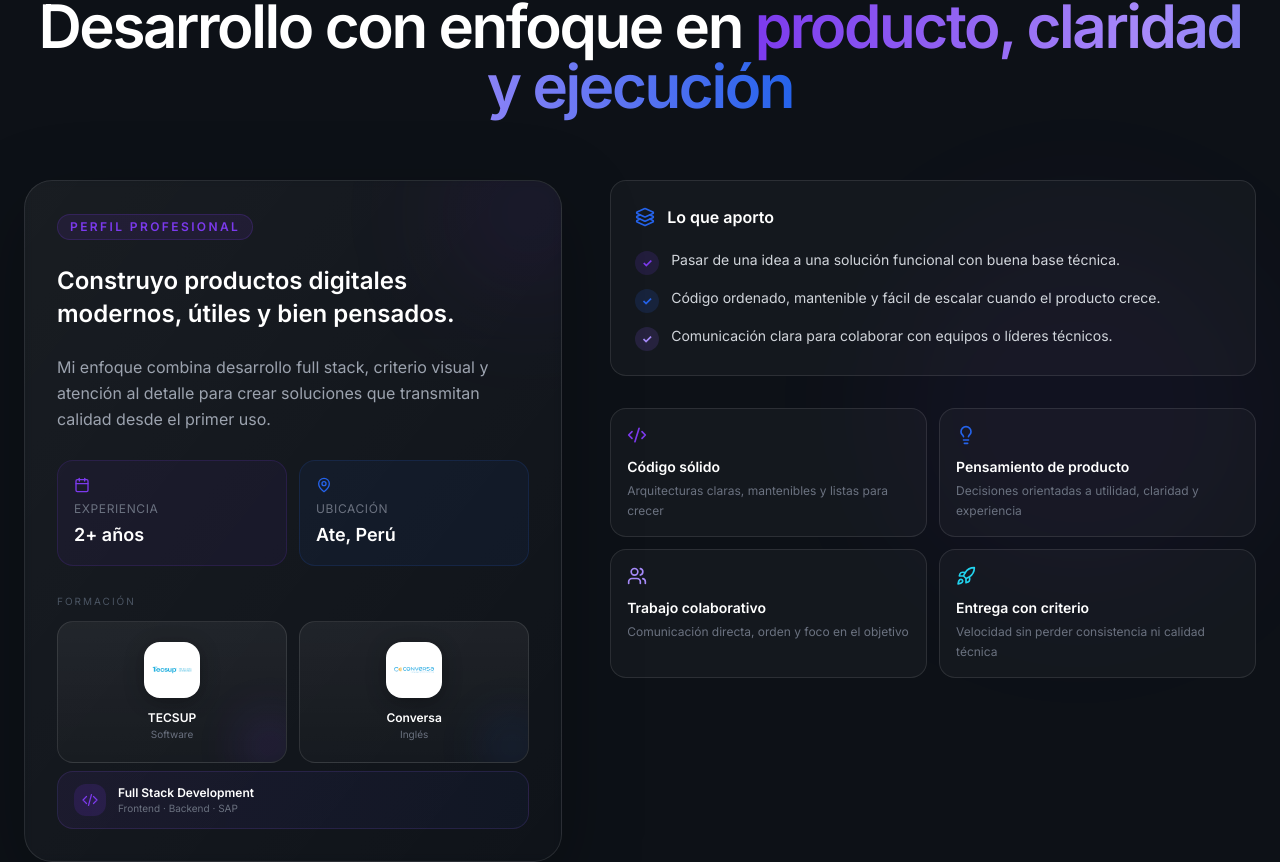
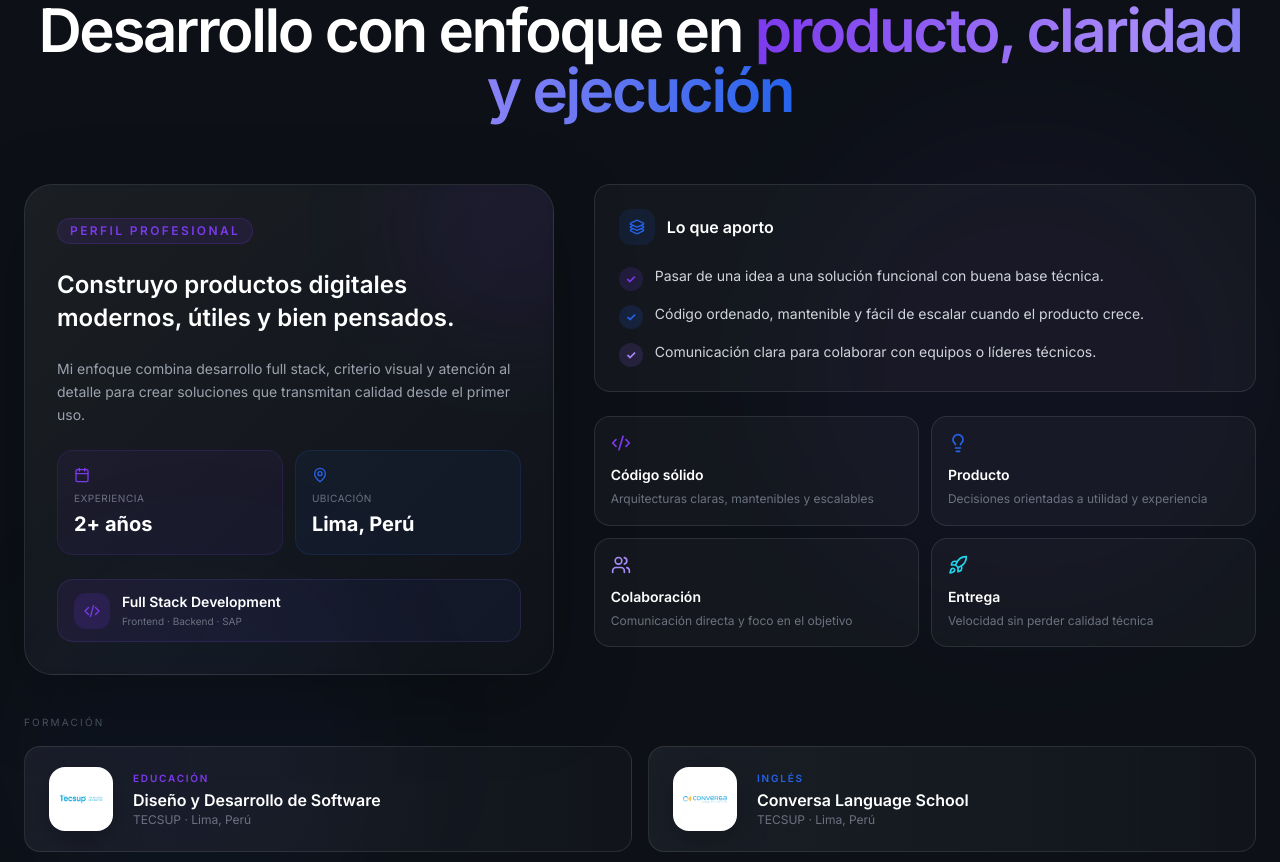
Before and after one commit to rafaelchuco/rafael-chuco-portfolio, a Next.js app: page / in a window 1280 px wide. Shown: the part 962-1824 px from the top of the page. Built offline with nearby package versions, Linux system fonts and the light colour scheme.

Commit message:
feat: enhance About component with updated education section, improved styling, and new animations

```diff
--- a/components/About.tsx
+++ b/components/About.tsx
@@ -1,7 +1,7 @@
 'use client';
 
 import { motion, useInView, animate } from 'framer-motion';
-import { Code2, Lightbulb, Users, Rocket, Calendar, MapPin, Layers3 } from 'lucide-react';
+import { Code2, Lightbulb, Users, Rocket, Calendar, MapPin, Layers3, Sparkles, ExternalLink } from 'lucide-react';
 import Image from 'next/image';
 import { useEffect, useRef } from 'react';
 
@@ -23,10 +23,10 @@ function Counter({ target, suffix = '' }: { target: number; suffix?: string }) {
 }
 
 const features = [
-  { icon: Code2, title: 'Código sólido', description: 'Arquitecturas claras, mantenibles y listas para crecer', iconColor: 'text-primary-purple' },
-  { icon: Lightbulb, title: 'Pensamiento de producto', description: 'Decisiones orientadas a utilidad, claridad y experiencia', iconColor: 'text-primary-blue' },
-  { icon: Users, title: 'Trabajo colaborativo', description: 'Comunicación directa, orden y foco en el objetivo', iconColor: 'text-violet-400' },
-  { icon: Rocket, title: 'Entrega con criterio', description: 'Velocidad sin perder consistencia ni calidad técnica', iconColor: 'text-cyan-400' },
+  { icon: Code2, title: 'Código sólido', description: 'Arquitecturas claras, mantenibles y escalables', iconColor: 'text-primary-purple', glow: 'bg-primary-purple' },
+  { icon: Lightbulb, title: 'Producto', description: 'Decisiones orientadas a utilidad y experiencia', iconColor: 'text-primary-blue', glow: 'bg-primary-blue' },
+  { icon: Users, title: 'Colaboración', description: 'Comunicación directa y foco en el objetivo', iconColor: 'text-violet-400', glow: 'bg-violet-500' },
+  { icon: Rocket, title: 'Entrega', description: 'Velocidad sin perder calidad técnica', iconColor: 'text-cyan-400', glow: 'bg-cyan-500' },
 ];
 
 const containerVariants = {
@@ -41,10 +41,12 @@ const itemVariants = {
 export default function About() {
   return (
     <section id="sobre-mi" className="py-24 px-6 relative overflow-hidden">
-      <div className="absolute top-1/3 right-0 w-[400px] h-[400px] bg-primary-purple/[0.04] rounded-full blur-3xl pointer-events-none" />
+      <div className="absolute top-1/4 right-0 w-[500px] h-[500px] bg-primary-purple/[0.04] rounded-full blur-3xl pointer-events-none" />
+      <div className="absolute bottom-0 left-0 w-[400px] h-[400px] bg-primary-blue/[0.03] rounded-full blur-3xl pointer-events-none" />
 
       <div className="max-w-7xl mx-auto relative">
-        {/* Header */}
+
+        {/* ── Header ── */}
         <motion.div
           initial={{ opacity: 0, y: 30 }}
           whileInView={{ opacity: 1, y: 0 }}
@@ -52,9 +54,16 @@ export default function About() {
           transition={{ duration: 0.6 }}
           className="text-center mb-16"
         >
-          <span className="inline-block rounded-full border border-primary-purple/20 bg-primary-purple/10 px-4 py-1.5 text-xs font-semibold uppercase tracking-[0.24em] text-primary-purple mb-6">
+          <motion.span
+            initial={{ opacity: 0, scale: 0.9 }}
+            whileInView={{ opacity: 1, scale: 1 }}
+            viewport={{ once: true }}
+            transition={{ duration: 0.5 }}
+            className="inline-flex items-center gap-2 rounded-full border border-primary-purple/25 bg-gradient-to-r from-primary-purple/15 to-primary-blue/10 px-5 py-2 text-xs font-semibold uppercase tracking-[0.22em] text-primary-purple mb-6 shadow-[0_0_20px_rgba(124,58,237,0.1)]"
+          >
+            <Sparkles className="h-3.5 w-3.5" />
             Sobre mí
-          </span>
+          </motion.span>
           <h2 className="mt-2 text-4xl font-semibold tracking-[-0.04em] text-white lg:text-6xl leading-tight">
             Desarrollo con enfoque en{' '}
             <span className="bg-gradient-to-r from-primary-purple via-violet-400 to-primary-blue bg-clip-text text-transparent">
@@ -63,19 +72,21 @@ export default function About() {
           </h2>
         </motion.div>
 
-        <div className="grid items-start gap-12 lg:grid-cols-[1fr_1.2fr]">
+        {/* ── Main grid ── */}
+        <div className="grid items-start gap-10 lg:grid-cols-[1fr_1.25fr]">
+
           {/* Left panel */}
           <motion.div
             initial={{ opacity: 0, x: -40 }}
             whileInView={{ opacity: 1, x: 0 }}
             viewport={{ once: true, margin: '-60px' }}
             transition={{ duration: 0.7, ease: 'easeOut' }}
-            className="relative rounded-[28px] border border-white/10 bg-gradient-to-br from-white/[0.05] to-white/[0.01] p-8 shadow-[0_24px_80px_rgba(0,0,0,0.25)] backdrop-blur-sm overflow-hidden"
+            className="relative rounded-[28px] border border-white/10 bg-gradient-to-br from-white/[0.06] to-white/[0.01] p-8 shadow-[0_24px_80px_rgba(0,0,0,0.25)] backdrop-blur-sm overflow-hidden"
           >
             <motion.div
-              animate={{ opacity: [0.3, 0.6, 0.3] }}
-              transition={{ duration: 4, repeat: Infinity, ease: 'easeInOut' }}
-              className="absolute -top-12 -right-12 w-40 h-40 bg-primary-purple/20 rounded-full blur-3xl pointer-events-none"
+              animate={{ opacity: [0.25, 0.55, 0.25] }}
+              transition={{ duration: 5, repeat: Infinity, ease: 'easeInOut' }}
+              className="absolute -top-16 -right-16 w-52 h-52 bg-primary-purple/20 rounded-full blur-3xl pointer-events-none"
             />
 
             <div className="relative space-y-6">
@@ -85,96 +96,36 @@ export default function About() {
               <h3 className="text-2xl font-semibold leading-snug text-white">
                 Construyo productos digitales modernos, útiles y bien pensados.
               </h3>
-              <p className="text-base leading-relaxed text-gray-400">
+              <p className="text-sm leading-relaxed text-gray-400">
                 Mi enfoque combina desarrollo full stack, criterio visual y atención al detalle para crear soluciones que transmitan calidad desde el primer uso.
               </p>
 
-              <div className="grid grid-cols-2 gap-3 pt-1">
+              {/* Stats */}
+              <div className="grid grid-cols-2 gap-3">
                 <motion.div
                   initial={{ opacity: 0, y: 12 }}
                   whileInView={{ opacity: 1, y: 0 }}
                   viewport={{ once: true }}
                   transition={{ delay: 0.2, duration: 0.4 }}
+                  whileHover={{ y: -2 }}
                   className="rounded-2xl border border-primary-purple/15 bg-primary-purple/[0.06] p-4"
                 >
                   <Calendar className="h-4 w-4 text-primary-purple mb-2" />
-                  <p className="text-xs uppercase tracking-wider text-gray-500">Experiencia</p>
-                  <p className="mt-1 text-lg font-semibold text-white"><Counter target={2} suffix="+ años" /></p>
+                  <p className="text-[10px] uppercase tracking-wider text-gray-500">Experiencia</p>
+                  <p className="mt-1 text-xl font-bold text-white"><Counter target={2} suffix="+ años" /></p>
                 </motion.div>
                 <motion.div
                   initial={{ opacity: 0, y: 12 }}
                   whileInView={{ opacity: 1, y: 0 }}
                   viewport={{ once: true }}
                   transition={{ delay: 0.3, duration: 0.4 }}
+                  whileHover={{ y: -2 }}
                   className="rounded-2xl border border-primary-blue/15 bg-primary-blue/[0.06] p-4"
                 >
                   <MapPin className="h-4 w-4 text-primary-blue mb-2" />
-                  <p className="text-xs uppercase tracking-wider text-gray-500">Ubicación</p>
-                  <p className="mt-1 text-lg font-semibold text-white">Ate, Perú</p>
+                  <p className="text-[10px] uppercase tracking-wider text-gray-500">Ubicación</p>
+                  <p className="mt-1 text-xl font-bold text-white">Lima, Perú</p>
                 </motion.div>
-              </div>
-
-              {/* Education cards */}
-              <div className="space-y-2 pt-1">
-                <p className="text-[10px] uppercase tracking-[0.2em] text-gray-600 mb-3">Formación</p>
-                <div className="grid grid-cols-2 gap-3">
-                  {/* TECSUP */}
-                  <motion.a
-                    href="https://www.tecsup.edu.pe/"
-                    target="_blank"
-                    rel="noopener noreferrer"
-                    initial={{ opacity: 0, y: 16 }}
-                    whileInView={{ opacity: 1, y: 0 }}
-                    viewport={{ once: true }}
-                    transition={{ delay: 0.4, duration: 0.5 }}
-                    whileHover={{ y: -3 }}
-                    className="group relative flex flex-col items-center gap-3 rounded-2xl border border-white/10 bg-gradient-to-b from-white/[0.06] to-white/[0.02] p-5 text-center overflow-hidden transition-all duration-300 hover:border-primary-purple/30"
-                  >
-                    <motion.div
-                      className="absolute inset-0 bg-primary-purple/[0.05] opacity-0 group-hover:opacity-100 transition-opacity duration-300"
-                    />
-                    <div className="relative z-10 flex h-14 w-14 items-center justify-center rounded-2xl bg-white shadow-[0_4px_20px_rgba(0,0,0,0.3)] p-2">
-                      <Image src="/images/tecsup-logo.jpg" alt="TECSUP" width={48} height={48} className="object-contain rounded-xl" />
-                    </div>
-                    <div className="relative z-10">
-                      <p className="text-xs font-semibold text-white leading-tight">TECSUP</p>
-                      <p className="text-[10px] text-gray-500 mt-0.5">Software</p>
-                    </div>
-                    <motion.div
-                      animate={{ opacity: [0.4, 0.8, 0.4] }}
-                      transition={{ duration: 3, repeat: Infinity }}
-                      className="absolute -bottom-4 -right-4 w-16 h-16 bg-primary-purple/20 rounded-full blur-xl pointer-events-none"
-                    />
-                  </motion.a>
-
-                  {/* Conversa */}
-                  <motion.a
-                    href="https://conversa.tecsup.edu.pe/"
-                    target="_blank"
-                    rel="noopener noreferrer"
-                    initial={{ opacity: 0, y: 16 }}
-                    whileInView={{ opacity: 1, y: 0 }}
-                    viewport={{ once: true }}
-                    transition={{ delay: 0.5, duration: 0.5 }}
-                    whileHover={{ y: -3 }}
-                    className="group relative flex flex-col items-center gap-3 rounded-2xl border border-white/10 bg-gradient-to-b from-white/[0.06] to-white/[0.02] p-5 text-center overflow-hidden transition-all duration-300 hover:border-primary-blue/30"
-                  >
-                    <motion.div
-                      className="absolute inset-0 bg-primary-blue/[0.05] opacity-0 group-hover:opacity-100 transition-opacity duration-300"
-                    />
-                    <div className="relative z-10 flex h-14 w-14 items-center justify-center rounded-2xl bg-white shadow-[0_4px_20px_rgba(0,0,0,0.3)] p-2">
-                      <Image src="/images/conversa-logo.svg" alt="Conversa" width={48} height={48} className="object-contain" />
-                    </div>
-                    <div className="relative z-10">
-                      <p className="text-xs font-semibold text-white leading-tight">Conversa</p>
-                      <p className="text-[10px] text-gray-500 mt-0.5">Inglés</p>
-                    </div>
-                    <motion.div
-                      animate={{ opacity: [0.4, 0.8, 0.4] }}
-                      transition={{ duration: 3, repeat: Infinity, delay: 1.5 }}
-                      className="absolute -bottom-4 -right-4 w-16 h-16 bg-primary-blue/20 rounded-full blur-xl pointer-events-none"
-                    />
-                  </motion.a>
               </div>
 
               {/* Speciality chip */}
@@ -182,25 +133,24 @@ export default function About() {
                 initial={{ opacity: 0, y: 12 }}
                 whileInView={{ opacity: 1, y: 0 }}
                 viewport={{ once: true }}
-                  transition={{ delay: 0.6, duration: 0.4 }}
-                  className="flex items-center gap-3 rounded-2xl border border-violet-500/15 bg-gradient-to-r from-primary-purple/[0.08] to-primary-blue/[0.05] px-4 py-3"
+                transition={{ delay: 0.4, duration: 0.4 }}
+                className="flex items-center gap-3 rounded-2xl border border-violet-500/15 bg-gradient-to-r from-primary-purple/[0.09] to-primary-blue/[0.06] px-4 py-3"
               >
-                  <div className="flex h-8 w-8 shrink-0 items-center justify-center rounded-xl bg-primary-purple/15">
+                <div className="flex h-9 w-9 shrink-0 items-center justify-center rounded-xl bg-primary-purple/15">
                   <svg className="h-4 w-4 text-primary-purple" fill="none" viewBox="0 0 24 24" stroke="currentColor" strokeWidth={1.8}>
                     <path strokeLinecap="round" strokeLinejoin="round" d="M17.25 6.75 22.5 12l-5.25 5.25m-10.5 0L1.5 12l5.25-5.25m7.5-3-4.5 16.5" />
                   </svg>
                 </div>
                 <div>
-                    <p className="text-xs font-semibold text-white">Full Stack Development</p>
-                    <p className="text-[10px] text-gray-500">Frontend · Backend · SAP</p>
+                  <p className="text-sm font-semibold text-white">Full Stack Development</p>
+                  <p className="text-[10px] text-gray-500 mt-0.5">Frontend · Backend · SAP</p>
                 </div>
               </motion.div>
-              </div>
             </div>
           </motion.div>
 
           {/* Right content */}
-          <div className="space-y-8">
+          <div className="space-y-6">
             {/* Strengths */}
             <motion.div
               initial={{ opacity: 0, y: 20 }}
@@ -210,7 +160,9 @@ export default function About() {
               className="rounded-2xl border border-white/10 bg-white/[0.03] p-6"
             >
               <div className="flex items-center gap-3 mb-5">
-                <Layers3 className="h-5 w-5 text-primary-blue" />
+                <div className="flex h-9 w-9 items-center justify-center rounded-xl bg-primary-blue/10">
+                  <Layers3 className="h-4 w-4 text-primary-blue" />
+                </div>
                 <h3 className="text-base font-semibold text-white">Lo que aporto</h3>
               </div>
               <motion.div
@@ -256,8 +208,11 @@ export default function About() {
                     key={f.title}
                     variants={itemVariants}
                     whileHover={{ y: -3 }}
-                    className="rounded-2xl border border-white/10 bg-white/[0.03] p-4 transition-all duration-300 hover:border-white/20"
+                    className="group relative rounded-2xl border border-white/10 bg-white/[0.03] p-4 transition-all duration-300 hover:border-white/20 overflow-hidden"
                   >
+                    <motion.div
+                      className={`absolute -bottom-4 -right-4 w-16 h-16 ${f.glow}/10 rounded-full blur-xl opacity-0 group-hover:opacity-100 transition-opacity duration-300`}
+                    />
                     <Icon className={`h-5 w-5 ${f.iconColor} mb-3`} />
                     <h4 className="text-sm font-semibold text-white mb-1">{f.title}</h4>
                     <p className="text-xs leading-relaxed text-gray-500">{f.description}</p>
@@ -267,6 +222,71 @@ export default function About() {
             </motion.div>
           </div>
         </div>
+
+        {/* ── Education row ── */}
+        <motion.div
+          initial={{ opacity: 0, y: 30 }}
+          whileInView={{ opacity: 1, y: 0 }}
+          viewport={{ once: true, margin: '-40px' }}
+          transition={{ duration: 0.6, delay: 0.1 }}
+          className="mt-10"
+        >
+          <p className="text-[10px] uppercase tracking-[0.22em] text-gray-600 mb-4">Formación</p>
+          <div className="grid grid-cols-1 gap-4 sm:grid-cols-2">
+
+            {/* TECSUP */}
+            <motion.a
+              href="https://www.tecsup.edu.pe/"
+              target="_blank"
+              rel="noopener noreferrer"
+              whileHover={{ y: -3 }}
+              transition={{ type: 'spring', stiffness: 300 }}
+              className="group relative flex items-center gap-5 rounded-2xl border border-white/10 bg-gradient-to-r from-white/[0.05] to-white/[0.02] px-6 py-5 overflow-hidden transition-all duration-300 hover:border-primary-purple/30"
+            >
+              <motion.div
+                animate={{ opacity: [0.2, 0.5, 0.2] }}
+                transition={{ duration: 4, repeat: Infinity }}
+                className="absolute inset-0 bg-gradient-to-r from-primary-purple/[0.06] to-transparent pointer-events-none"
+              />
+              <div className="relative z-10 flex h-16 w-16 shrink-0 items-center justify-center rounded-2xl bg-white shadow-[0_8px_32px_rgba(0,0,0,0.25)] p-2.5">
+                <Image src="/images/tecsup-logo.jpg" alt="TECSUP" width={52} height={52} className="object-contain rounded-lg" />
+              </div>
+              <div className="relative z-10 flex-1 min-w-0">
+                <p className="text-[10px] uppercase tracking-[0.18em] text-primary-purple font-semibold mb-1">Educación</p>
+                <p className="text-base font-semibold text-white leading-tight">Diseño y Desarrollo de Software</p>
+                <p className="text-xs text-gray-500 mt-0.5">TECSUP · Lima, Perú</p>
+              </div>
+              <ExternalLink className="relative z-10 h-4 w-4 text-gray-600 opacity-0 group-hover:opacity-100 transition-opacity shrink-0" />
+            </motion.a>
+
+            {/* Conversa */}
+            <motion.a
+              href="https://conversa.tecsup.edu.pe/"
+              target="_blank"
+              rel="noopener noreferrer"
+              whileHover={{ y: -3 }}
+              transition={{ type: 'spring', stiffness: 300 }}
+              className="group relative flex items-center gap-5 rounded-2xl border border-white/10 bg-gradient-to-r from-white/[0.05] to-white/[0.02] px-6 py-5 overflow-hidden transition-all duration-300 hover:border-primary-blue/30"
+            >
+              <motion.div
+                animate={{ opacity: [0.2, 0.5, 0.2] }}
+                transition={{ duration: 4, repeat: Infinity, delay: 2 }}
+                className="absolute inset-0 bg-gradient-to-r from-primary-blue/[0.06] to-transparent pointer-events-none"
+              />
+              <div className="relative z-10 flex h-16 w-16 shrink-0 items-center justify-center rounded-2xl bg-white shadow-[0_8px_32px_rgba(0,0,0,0.25)] p-2.5">
+                <Image src="/images/conversa-logo.svg" alt="Conversa" width={52} height={52} className="object-contain" />
+              </div>
+              <div className="relative z-10 flex-1 min-w-0">
+                <p className="text-[10px] uppercase tracking-[0.18em] text-primary-blue font-semibold mb-1">Inglés</p>
+                <p className="text-base font-semibold text-white leading-tight">Conversa Language School</p>
+                <p className="text-xs text-gray-500 mt-0.5">TECSUP · Lima, Perú</p>
+              </div>
+              <ExternalLink className="relative z-10 h-4 w-4 text-gray-600 opacity-0 group-hover:opacity-100 transition-opacity shrink-0" />
+            </motion.a>
+
+          </div>
+        </motion.div>
+
       </div>
     </section>
   );
```
Lines whose indentation alone changed are shown as unchanged.
